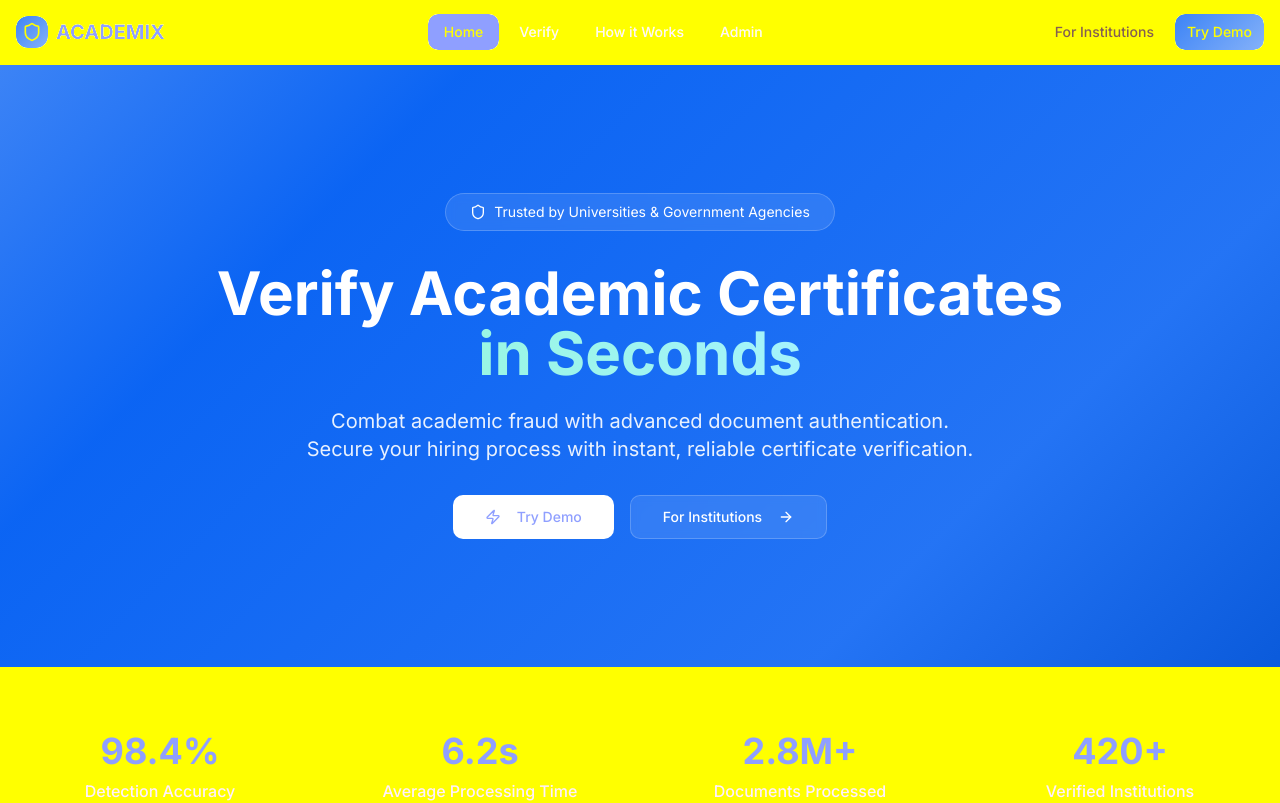
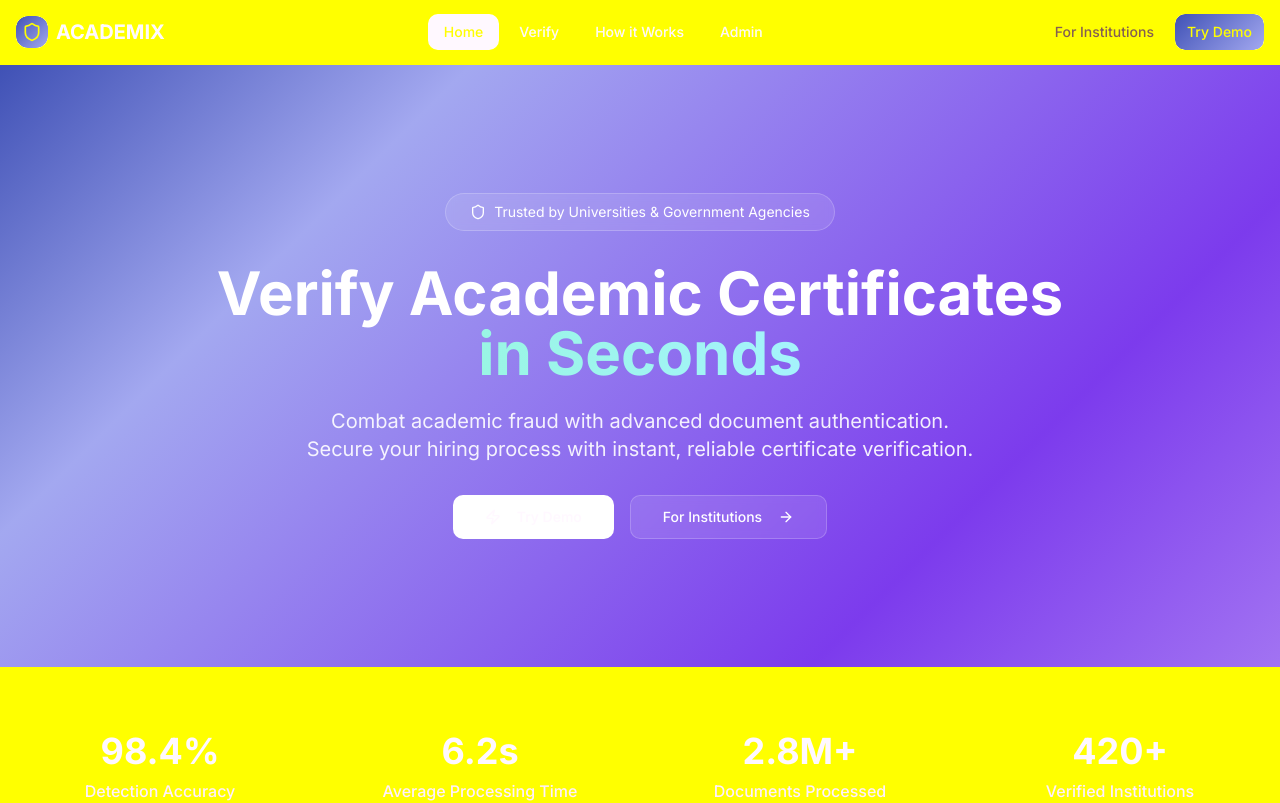
Before and after one commit to raunakkumaredu/acad-guard-check, a React (Vite) app: page / in a window 1280 px wide. Shown: the top 803 px of the page. Built offline with nearby package versions, Linux system fonts and the light colour scheme; the HTML template or start-up script is replaced by a standard one.

Commit message:
Refactor: Remove yellow color and enhance professionalism

```diff
--- a/src/index.css
+++ b/src/index.css
@@ -17,26 +17,26 @@ All colors MUST be HSL.
     --popover: 255 255 255;
     --popover-foreground: 15 23 42;
 
-    /* Professional Brand Colors */
-    --primary: 59 130 246; /* Blue-500 */
+    /* Modern Professional Colors - Blue & Purple Palette */
+    --primary: 99 102 241; /* Indigo-500 - Modern, professional */
     --primary-foreground: 248 250 252;
-    --primary-hover: 29 78 216; /* Blue-600 */
+    --primary-hover: 79 70 229; /* Indigo-600 */
 
     --secondary: 241 245 249;
     --secondary-foreground: 51 65 85;
 
-    --accent: 16 185 129; /* Emerald-500 */
+    --accent: 139 92 246; /* Violet-500 - Youthful, modern */
     --accent-foreground: 248 250 252;
-    --accent-hover: 5 150 105; /* Emerald-600 */
+    --accent-hover: 124 58 237; /* Violet-600 */
 
     --muted: 248 250 252;
     --muted-foreground: 100 116 139;
 
-    /* Status Colors */
+    /* Status Colors - No Yellow */
     --success: 34 197 94; /* Green-500 */
     --success-foreground: 240 253 244;
-    --warning: 245 158 11; /* Amber-500 */
-    --warning-foreground: 254 252 232;
+    --warning: 251 146 60; /* Orange-400 - Replaced yellow with orange */
+    --warning-foreground: 255 247 237;
     --destructive: 239 68 68; /* Red-500 */
     --destructive-foreground: 254 242 242;
 
@@ -46,10 +46,10 @@ All colors MUST be HSL.
 
     --radius: 0.75rem;
 
-    /* Enhanced Design Tokens */
-    --gradient-primary: linear-gradient(135deg, hsl(217 91% 60%), hsl(217 91% 75%));
-    --gradient-accent: linear-gradient(135deg, hsl(158 64% 52%), hsl(158 64% 65%));
-    --gradient-hero: linear-gradient(135deg, hsl(217 91% 60%) 0%, hsl(217 91% 50%) 25%, hsl(217 91% 55%) 75%, hsl(217 91% 45%) 100%);
+    /* Enhanced Design Tokens - Modern Gradients */
+    --gradient-primary: linear-gradient(135deg, hsl(231 48% 48%), hsl(236 72% 79%));
+    --gradient-accent: linear-gradient(135deg, hsl(262 83% 58%), hsl(262 83% 70%));
+    --gradient-hero: linear-gradient(135deg, hsl(231 48% 48%) 0%, hsl(236 72% 79%) 25%, hsl(262 83% 58%) 75%, hsl(262 83% 70%) 100%);
     --shadow-card: 0 1px 3px 0 hsl(0 0% 0% / 0.1), 0 1px 2px -1px hsl(0 0% 0% / 0.1);
     --shadow-elevation: 0 10px 15px -3px hsl(0 0% 0% / 0.1), 0 4px 6px -4px hsl(0 0% 0% / 0.1);
     --transition-smooth: all 0.3s cubic-bezier(0.4, 0, 0.2, 1);
@@ -74,7 +74,7 @@ All colors MUST be HSL.
     --popover: 15 23 42;
     --popover-foreground: 248 250 252;
 
-    --primary: 147 197 253;
+    --primary: 129 140 248;
     --primary-foreground: 15 23 42;
 
     --secondary: 30 41 59;
@@ -83,7 +83,7 @@ All colors MUST be HSL.
     --muted: 30 41 59;
     --muted-foreground: 148 163 184;
 
-    --accent: 52 211 153;
+    --accent: 167 139 250;
     --accent-foreground: 15 23 42;
 
     --destructive: 248 113 113;
```
